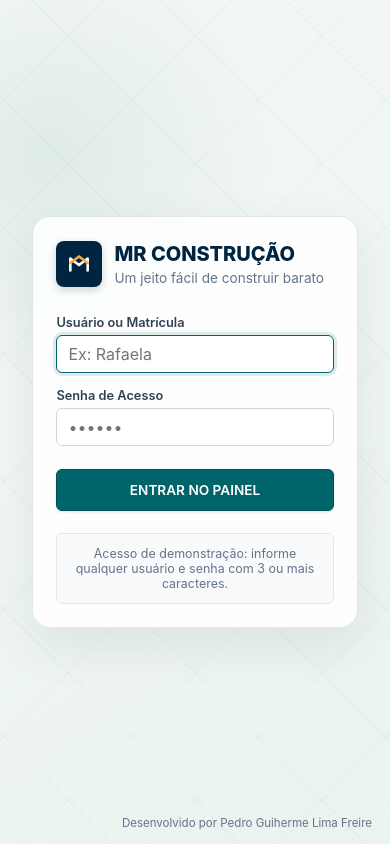
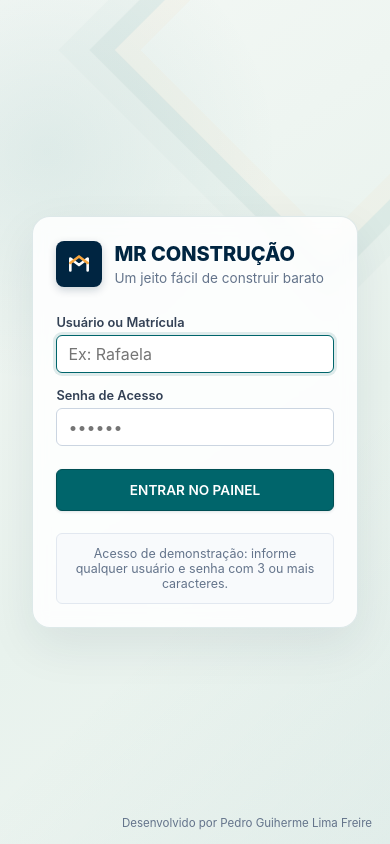
Before and after one commit to pedroguilhermetecnico-gif/Projeto_Front-End, a React (Vite) app: page /login in a window 390 px wide. Built offline with nearby package versions, Linux system fonts and the light colour scheme; no server answers.

Commit message:
style: aproxima login mobile da identidade desktop

```diff
--- a/src/index.css
+++ b/src/index.css
@@ -281,20 +281,30 @@ body {
     background-color: #edf5f0;
     background-image:
       radial-gradient(circle at 12% 18%, rgba(0, 101, 107, 0.08), transparent 30%),
-      linear-gradient(145deg, #f4f8f5 0%, #eaf3ee 100%);
+      linear-gradient(145deg, #f4f8f5 0%, #e8f2ed 58%, #eef5f1 100%);
     isolation: isolate;
     overflow: hidden;
   }
   .login-form-area::before {
     content: '';
     position: absolute;
-    inset: -40px;
+    inset: 0;
     z-index: -1;
     pointer-events: none;
-    opacity: 0.52;
-    background-image:
-      repeating-linear-gradient(45deg, transparent 0 44px, rgba(0, 87, 93, 0.055) 45px 46px, transparent 47px 90px),
-      repeating-linear-gradient(-45deg, transparent 0 44px, rgba(0, 87, 93, 0.04) 45px 46px, transparent 47px 90px);
+    background: linear-gradient(315deg, rgba(0, 101, 107, 0.055), transparent 36%);
+  }
+  .login-form-area::after {
+    content: '';
+    position: absolute;
+    top: -118px;
+    right: -105px;
+    width: 300px;
+    height: 300px;
+    z-index: -1;
+    border: 18px solid rgba(0, 87, 93, 0.065);
+    box-shadow: 0 0 0 22px rgba(0, 87, 93, 0.018), inset 0 0 0 18px rgba(248, 166, 62, 0.035);
+    transform: rotate(45deg);
+    pointer-events: none;
   }
   .login-card {
     position: relative;
```
